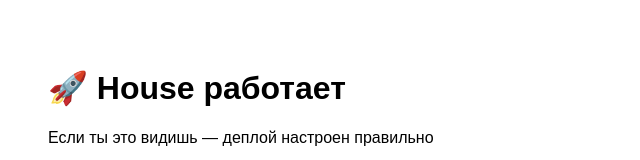
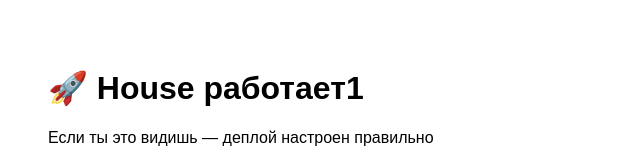
Before and after one commit to makegoralex/house, a React (Vite) app: page / in a window 1280 px wide. Shown: the top 160 px of the page, without its empty margins (0-640 px from the left). Built offline with nearby package versions, Linux system fonts and the light colour scheme.

Commit message:
test deploy

```diff
--- a/src/App.jsx
+++ b/src/App.jsx
@@ -1,7 +1,7 @@
 export default function App() {
   return (
     <div style={{fontFamily: 'Arial', padding: 40}}>
-      <h1>🚀 House работает</h1>
+      <h1>🚀 House работает1</h1>
       <p>Если ты это видишь — деплой настроен правильно</p>
     </div>
   )
```
